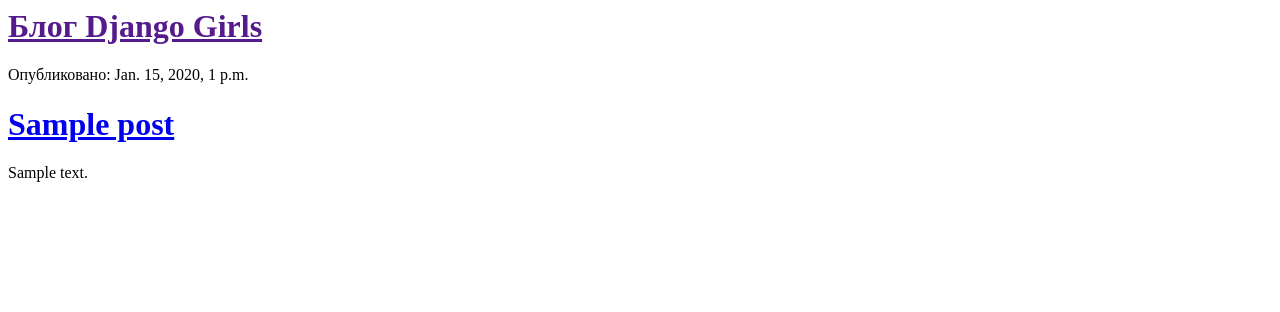
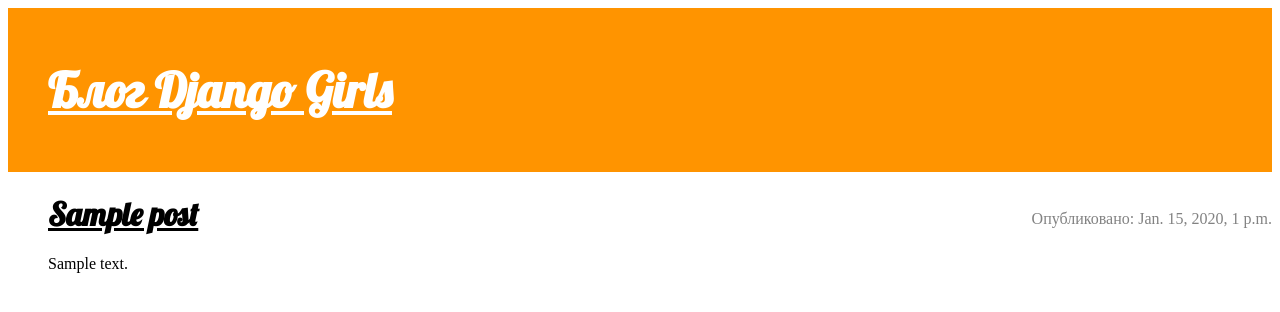
Before and after one commit to Tchavychalov/my_first_blog, a Django app: template blog/templates/blog/post_list.html in a window 1280 px wide. Shown: the top 312 px of the page. Run offline with Django 3.2, Linux system fonts and the light colour scheme; the template is opened without the code that fills it: values that come from a table or form of the project are taken from there, others are empty; tables that the repository leaves empty hold one stand-in row (values such as "Sample post"); some libraries are stand-ins or nearby versions.

Commit message:
Added view and template for detailed blog post

```diff
--- /dev/null
+++ b/blog/static/css/blog.css
@@ -0,0 +1,51 @@
+h1 a {
+        color: #FCA205;
+        font-family: 'Lobster';
+}
+
+.page-header {
+        background-color: #ff9400;
+        margin-top: 0;
+        padding: 20px 20px 20px 40px;
+}
+
+.page-header h1, .page-header h1 a, .page-header h1 a:visited, .page-header h1 a:active {
+        color: #ffffff;
+        font-size: 36pt;
+        text-decorator: none;
+}
+.content {
+        margin-left: 40px;
+}
+
+h1, h2, h3, h4 {
+        font-family: 'Lobster', coursive;
+}
+
+.date {
+        float: right;
+        color: #828282;
+}
+
+.save {
+        float: right;
+}
+
+.post-form textarea, .post-form input {
+        width: 100%;
+}
+
+.top-menu, .top-menu:hover, top-menu:visited {
+        color: #ffffff;
+        float: right;
+        font-size: 26pt;
+        margin-right: 20px;
+}
+
+.post{
+        margin-bottom: 70px;
+}
+
+.post h1 a, .post h1 a:visited {
+        color: #000000;
+}
--- /dev/null
+++ b/blog/templates/blog/base.html
@@ -0,0 +1,24 @@
+{% load staticfiles %}
+<html>
+    <head>
+        <!--<link rel="stylesheet" href="//maxcdn.bootstrapcdn.com/bootstrap/3.2.0/css/bootstrap.min.css">
+        <link rel="stylesheet" href="//maxcdn.bootstrapcdn.com/bootstrap/3.2.0/css/bootstrap-theme.min.css">-->
+        <link rel="stylesheet" href="{% static 'css/blog.css' %}">
+        <link href="https://fonts.googleapis.com/css?family=Lobster&subset=latin,cyrillic" rel="stylesheet" type="text/css">
+        <title>Блог Django Girls</title>
+    </head>
+    <body>
+        <div class="page-header">
+            <h1><a href="">Блог Django Girls<a></h1>
+        </div>
+
+        <div class="content container">
+            <div class="row">
+                <div class="col-md-8">
+                    {% block content %}
+                    {% endblock %}
+                </div>
+            </div>
+        </div>
+    </body>
+</html>
--- a/blog/templates/blog/post_list.html
+++ b/blog/templates/blog/post_list.html
@@ -1,18 +1,13 @@
-<html>
-    <head>
-        <title>Блог Django Girls</title>
-    </head>
-    <body>
-        <div>
-            <h1><a href="">Блог Django Girls<a></h1>
+{% extends 'blog/base.html' %}
+
+{% block content %}
+    {% for post in posts %}
+        <div class="post">
+            <div class="date">
+                <p>Опубликовано: {{ post.published_date }}</p>
+            </div>
+            <h1><a href="{% url 'post_detail' pk=post.pk %}">{{ post.title }}</a></h1>
+            <p>{{ post.text|linebreaksbr }}</p>
         </div>
-
-        {% for post in posts %}
-            <div>
-                <p>Опубликовано: {{ post.published_date }}</p>
-                <h1><a href='Ссылочка'>{{ post.title }}</a></h1>
-                <p>{{ post.text|linebreaksbr }}</p>
-            </div>
-        {% endfor %}
-    </body>
-</html>
+    {% endfor %}
+{% endblock %}
--- a/blog/urls.py
+++ b/blog/urls.py
@@ -2,5 +2,6 @@
 from . import views
 
 urlpatterns = [
-    url(r'^$', views.post_list, name = 'post_list')
+    url(r'^$', views.post_list, name = 'post_list'),
+    url(r'^post/(?P<pk>[0-9]+)/$', views.post_detail, name='post_detail'),
 ]
--- a/blog/views.py
+++ b/blog/views.py
@@ -1,4 +1,4 @@
-from django.shortcuts import render
+from django.shortcuts import render, get_object_or_404
 from .models import Post
 from django.utils import timezone
 
@@ -6,4 +6,8 @@
     posts = Post.objects.filter(published_date__lte = timezone.now()).order_by('published_date')
     return render(request, 'blog/post_list.html', {'posts': posts})
 
+def post_detail(request, pk):
+    post = get_object_or_404(Post, pk = pk)
+    return render(request, 'blog/post_detail.html', {'post': post})
+
 # Create your views here.
```
Also changed, not shown: blog/templates/blog/post_detail.html (added, +13 -0 lines), blog/templates/blog/post_list0.html (added, +31 -0 lines).
